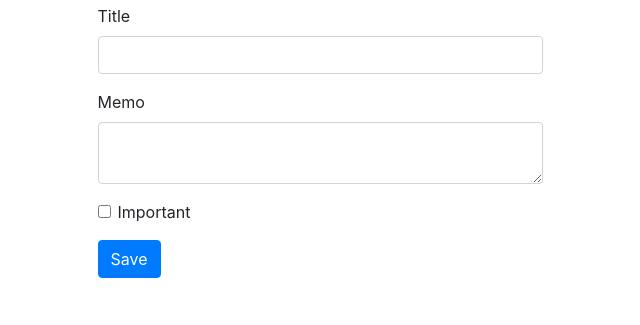
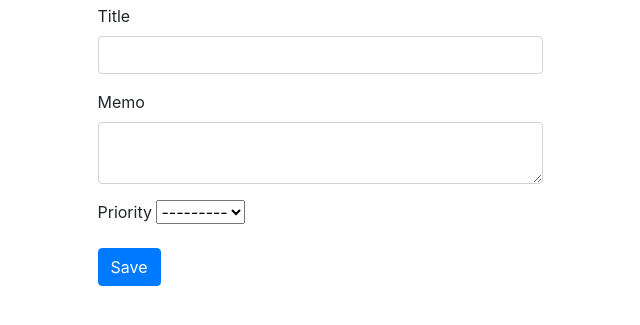
Before and after one commit to raghulkrishna/django-todo-app, a Django app: page /create/ in a window 1280 px wide. Shown: the part 194-519 px from the top of the page, without its empty margins (320-960 px from the left). Run offline with Django 3.2, Linux system fonts and the light colour scheme; a user stored in the database is signed in; some libraries are stand-ins or nearby versions.

Commit message:
remove important and add priority dropdown

```diff
--- a/todo/forms.py
+++ b/todo/forms.py
@@ -4,4 +4,4 @@ from .models import Todo
 class TodoForm(ModelForm):
     class Meta:
         model = Todo
-        fields = ['title', 'memo', 'important']
+        fields = ['title', 'memo','priority']
--- a/todo/models.py
+++ b/todo/models.py
@@ -6,8 +6,10 @@ class Todo(models.Model):
     memo = models.TextField(blank=True)
     created = models.DateTimeField(auto_now_add=True)
     datecompleted = models.DateTimeField(null=True, blank=True)
-    important = models.BooleanField(default=False)
+
     user = models.ForeignKey(User,on_delete=models.CASCADE)
+    prio = (('H','High'),('M','Medium'),('L','Low'))
+    priority = models.CharField(max_length=1, choices=prio)
 
     def __str__(self):
         return self.title
--- a/todo/templates/todo/createtodo.html
+++ b/todo/templates/todo/createtodo.html
@@ -23,10 +23,11 @@
                     <label for="memo">Memo</label>
                     <textarea name="memo" class="form-control" id="memo" ></textarea>
                 </div>
-                <div class="form-group form-check">
-                    <input type="checkbox" name="important" class="form-check-input" id="important">
-                    <label class="form-check-label" for="important">Important</label>
-                </div>
+
+                    <label class="form-check-label">Priority</label>
+                {{ form.priority }}
+                <br>
+                <br>
                 <button type="submit" class="btn btn-primary">Save</button>
             </form>
         </div>
--- a/todo/templates/todo/currenttodos.html
+++ b/todo/templates/todo/currenttodos.html
@@ -15,7 +15,8 @@
         {% if todos %}
             <div class="list-group">
                 {% for todo in todos %}
-                    <a href="{% url 'viewtodo' todo.id %}" class="list-group-item list-group-item-action{% if todo.important %} list-group-item-danger{% endif %}"><b>{{ todo.title }}</b>{% if todo.memo %} - {{ todo.memo|truncatechars:30 }}{% endif %}</a>
+                    <a href="{% url 'viewtodo' todo.id %}" class="list-group-item list-group-item-info{% if todo.priority == 'H'%} list-group-item-danger {% elif todo.priority == 'M'%}list-group-item list-group-item-warning{% endif %}"><b>
+                        {{ todo.title }}</b>{% if todo.memo %} - {{ todo.memo|truncatechars:30 }}{% endif %}</a>
                 {% endfor %}
             </div>
         {% else %}
```
Also changed, not shown: todo/templates/todo/viewtodo.html (+5 -4 lines), db.sqlite3, todo/migrations/0003_todo_priority.py (added), todo/migrations/0004_remove_todo_important.py (added).
